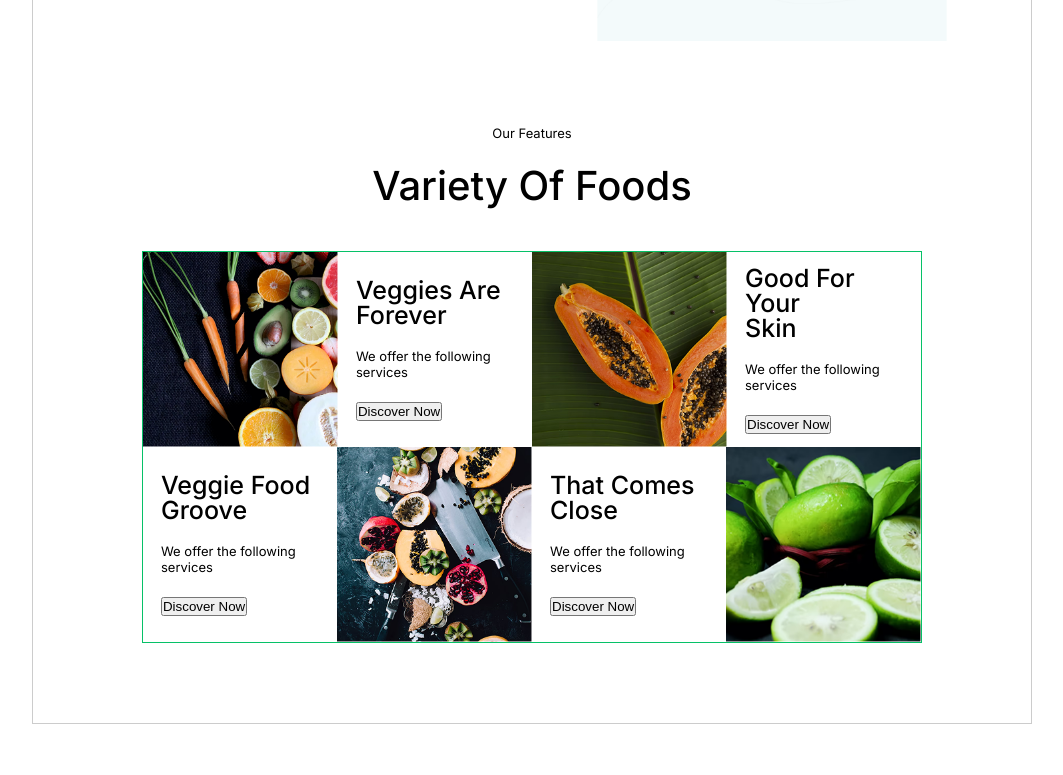
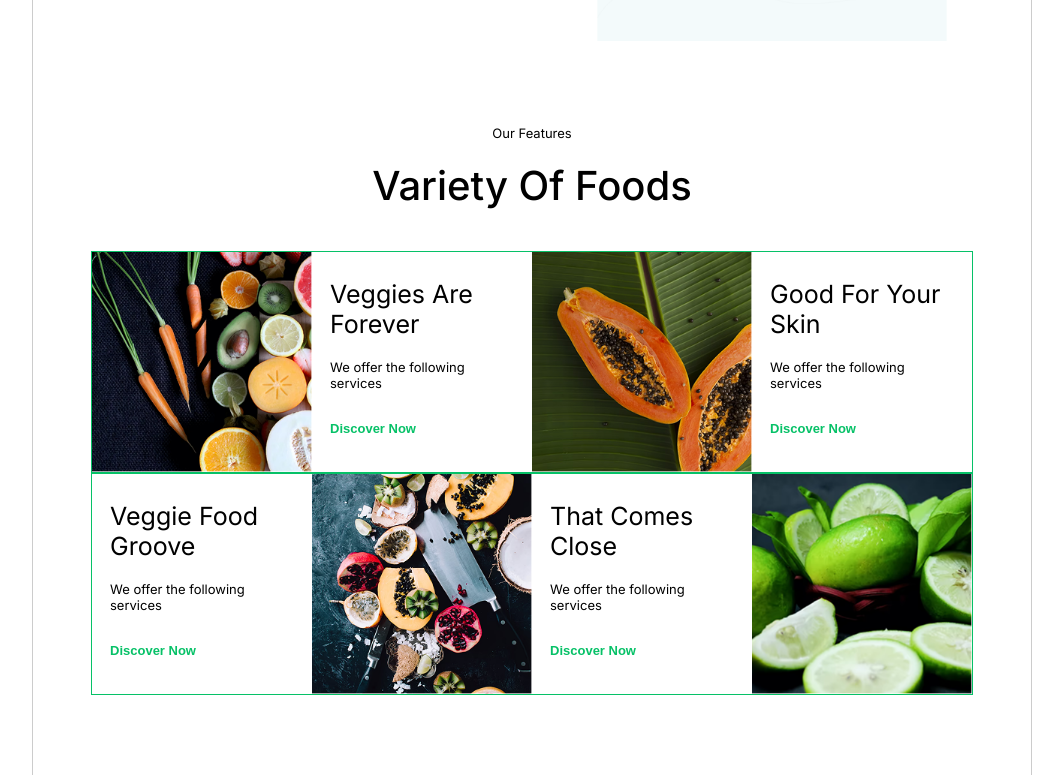
Before and after one commit to ataulweb/html-css-assignment-02, a plain HTML site: page index.html in a window 1280 px wide. Shown: the part 1694-2469 px from the top of the page, without its empty margins (108-1171 px from the left). Before the commit the page ends 2418 px from the top, so only its background shows below. Drawn offline with Linux system fonts and the light colour scheme.

Commit message:
variety-features-section added

```diff
--- a/style.css
+++ b/style.css
@@ -192,12 +192,10 @@ header ul li a:hover{
 .variety-features{
     display: flex;
     flex-direction: column;
-    justify-content: center;
     align-items: center;
     margin: 5em 0;
 }
 .variety-features > p{
-    text-align: center;
     font-size: 13px;
     margin-bottom: 20px;
 }
@@ -211,34 +209,38 @@ header ul li a:hover{
 }
 
 .variety-features-cart{
-    border: 1px solid #06C167;
+    /* border: 1px solid #06C167; */
 }
 .variety-cart-01{
     display: flex;
     flex: 1;
     align-items: center;
+    border: 1px solid #06C167;
 }
 .variety-cart-02{
     display: flex;
     flex: 1;
     align-items: center;
+    border: 1px solid #06C167;
 }
 .variety-cart-01 img, .variety-cart-02 img{
     display: flex;
     flex: 1;
-    width: 195px;
+    width: 220px;
     height: auto;
 }
 
 .variety-cart-text{
     flex: 1;
+    width: 220px;
+    height: auto;
     padding: 0 18px;
 }
 
 .variety-cart-text h4{
     font-size: 25px;
-    font-weight: 500;
-    line-height: 25px;
+    font-weight: 400;
+    line-height: 30px;
 }
 
 .variety-cart-text p{
@@ -246,5 +248,13 @@ header ul li a:hover{
     margin: 20px 0;
 }
 
-
+.variety-cart-text button{
+    padding: 10px 0;
+    background-color: transparent;
+    color: #06C167;
+    border: none;
+    font-size: 13px;
+    font-weight: 600;
+    cursor: pointer;
+}
 /* variety-Features-section End */
```
